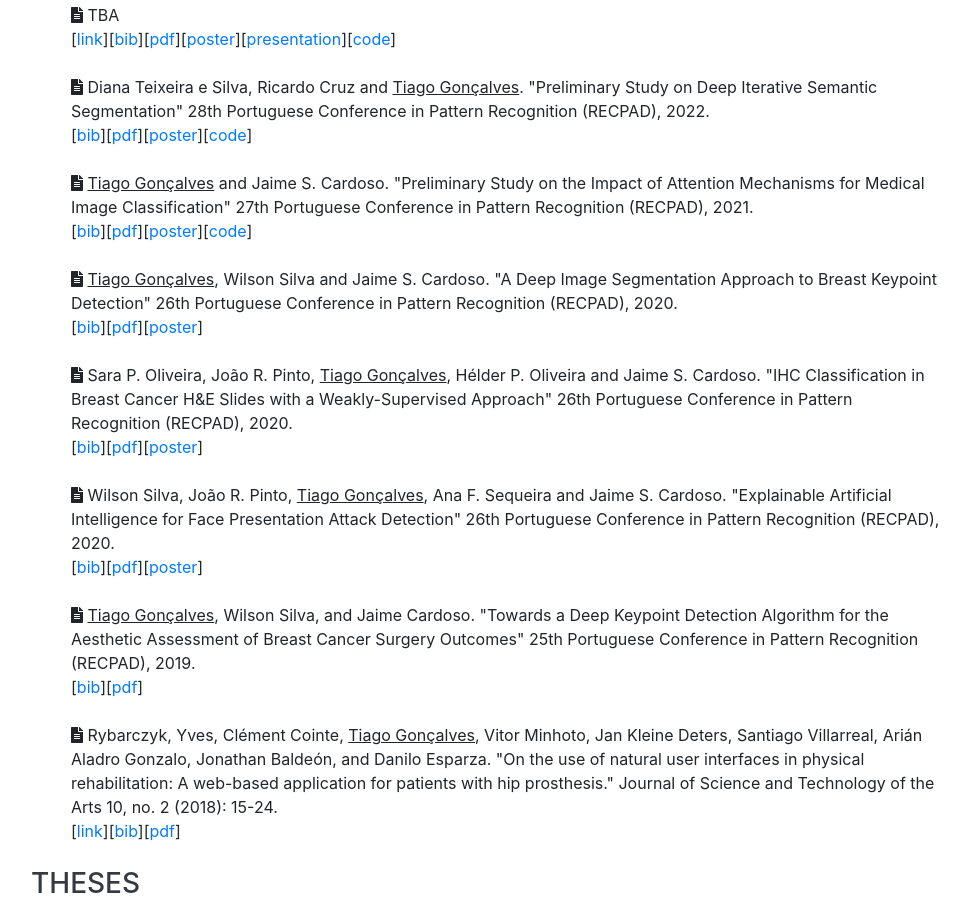
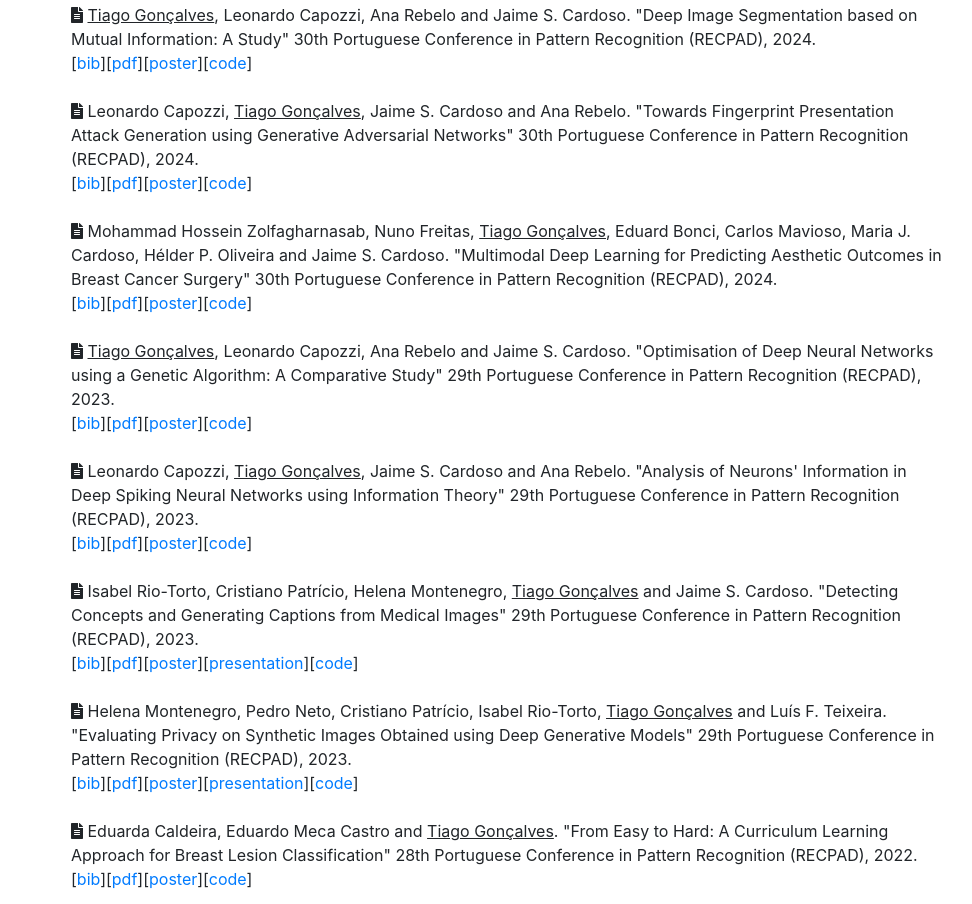
Before and after one commit to TiagoFilipeSousaGoncalves/tiagofilipesousagoncalves.github.io, a website with bundled scripts: page index.html in a window 1280 px wide. Shown: the part 9987-10891 px from the top of the page, without its empty margins (289-1261 px from the left). Built offline with nearby package versions, Linux system fonts and the light colour scheme; a web font is replaced by a local one.

Commit message:
Updated: index.html, publications/

```diff
--- a/index.html
+++ b/index.html
@@ -807,9 +807,65 @@
       <ol class="fa-ul mb-0">
 
         <li>
-          <i class="fas fa-file-alt"></i> TBA
+          <i class="fas fa-file-alt"></i> <u>Tiago Gonçalves</u>, Leonardo Capozzi, Ana Rebelo and Jaime S. Cardoso. "Deep Image Segmentation based on Mutual Information: A Study" 30th Portuguese Conference in Pattern Recognition (RECPAD), 2024.
           <br>
-          [<a target="_blank" href="#">link</a>][<a target="_blank" href="#">bib</a>][<a target="_blank" href="#">pdf</a>][<a target="_blank" href="#">poster</a>][<a target="_blank" href="#">presentation</a>][<a target="_blank" href="#">code</a>]
+          [<a target="_blank" href="publications/bib/gonccalves2024recpad.bib">bib</a>][<a target="_blank" href="publications/bib/gonccalves2024recpad.bib">pdf</a>][<a target="_blank" href="#">poster</a>][<a target="_blank" href="https://github.com/TiagoFilipeSousaGoncalves/image-segmentation-mutual-information">code</a>]
+        </li>
+
+        <br>
+
+        <li>
+          <i class="fas fa-file-alt"></i> Leonardo Capozzi, <u>Tiago Gonçalves</u>, Jaime S. Cardoso and Ana Rebelo. "Towards Fingerprint Presentation Attack Generation using Generative Adversarial Networks" 30th Portuguese Conference in Pattern Recognition (RECPAD), 2024.
+          <br>
+          [<a target="_blank" href="publications/bib/capozzi2024recpad.bib">bib</a>][<a target="_blank" href="publications/pdf/capozzi2024recpad.pdf">pdf</a>][<a target="_blank" href="#">poster</a>][<a target="_blank" href="https://github.com/leonardogomesc/Image-to-image-Generative-Adversarial-Network">code</a>]
+        </li>
+
+        <br>
+
+        <li>
+          <i class="fas fa-file-alt"></i> Mohammad Hossein Zolfagharnasab, Nuno Freitas, <u>Tiago Gonçalves</u>, Eduard Bonci, Carlos Mavioso, Maria J. Cardoso, Hélder P. Oliveira and Jaime S. Cardoso. "Multimodal Deep Learning for Predicting Aesthetic Outcomes in Breast Cancer Surgery" 30th Portuguese Conference in Pattern Recognition (RECPAD), 2024.
+          <br>
+          [<a target="_blank" href="publications/bib/mohammad2024recpad.bib">bib</a>][<a target="_blank" href="publications/pdf/mohammad2024recpad.pdf">pdf</a>][<a target="_blank" href="#">poster</a>][<a target="_blank" href="https://github.com/MsainZn/bcs-aesth-mmodal-retrieval">code</a>]
+        </li>
+
+        <br>
+
+        <li>
+          <i class="fas fa-file-alt"></i> <u>Tiago Gonçalves</u>, Leonardo Capozzi, Ana Rebelo and Jaime S. Cardoso. "Optimisation of Deep Neural Networks using a Genetic Algorithm: A Comparative Study" 29th Portuguese Conference in Pattern Recognition (RECPAD), 2023.
+          <br>
+          [<a target="_blank" href="publications/bib/gonccalves2023recpad.bib">bib</a>][<a target="_blank" href="publications/pdf/gonccalves2023recpad.pdf">pdf</a>][<a target="_blank" href="#">poster</a>][<a target="_blank" href="https://github.com/TiagoFilipeSousaGoncalves/optimizing-dl-parameters-pdeec">code</a>]
+        </li>
+
+        <br>
+
+        <li>
+          <i class="fas fa-file-alt"></i> Leonardo Capozzi, <u>Tiago Gonçalves</u>, Jaime S. Cardoso and Ana Rebelo. "Analysis of Neurons' Information in Deep Spiking Neural Networks using Information Theory" 29th Portuguese Conference in Pattern Recognition (RECPAD), 2023.
+          <br>
+          [<a target="_blank" href="publications/bib/capozzi2023recpad.bib">bib</a>][<a target="_blank" href="publications/pdf/capozzi2023recpad.pdf">pdf</a>][<a target="_blank" href="#">poster</a>][<a target="_blank" href="https://github.com/TiagoFilipeSousaGoncalves/computational-neuroscience">code</a>]
+        </li>
+
+        <br>
+
+        <li>
+          <i class="fas fa-file-alt"></i> Isabel Rio-Torto, Cristiano Patrício, Helena Montenegro, <u>Tiago Gonçalves</u> and Jaime S. Cardoso. "Detecting Concepts and Generating Captions from Medical Images" 29th Portuguese Conference in Pattern Recognition (RECPAD), 2023.
+          <br>
+          [<a target="_blank" href="publications/bib/icrto2023recpad.bib">bib</a>][<a target="_blank" href="publications/pdf/icrto2023recpad.pdf">pdf</a>][<a target="_blank" href="#">poster</a>][<a target="_blank" href="#">presentation</a>][<a target="_blank" href="#">code</a>]
+        </li>
+
+        <br>
+
+        <li>
+          <i class="fas fa-file-alt"></i> Helena Montenegro, Pedro Neto, Cristiano Patrício, Isabel Rio-Torto, <u>Tiago Gonçalves</u> and Luís F. Teixeira. "Evaluating Privacy on Synthetic Images Obtained using Deep Generative Models" 29th Portuguese Conference in Pattern Recognition (RECPAD), 2023.
+          <br>
+          [<a target="_blank" href="publications/bib/hmontenegro2023recpad.bib">bib</a>][<a target="_blank" href="publications/pdf/hmontenegro2023recpad.pdf">pdf</a>][<a target="_blank" href="#">poster</a>][<a target="_blank" href="#">presentation</a>][<a target="_blank" href="#">code</a>]
+        </li>
+
+        <br>
+
+        <li>
+          <i class="fas fa-file-alt"></i> Eduarda Caldeira, Eduardo Meca Castro and <u>Tiago Gonçalves</u>. "From Easy to Hard: A Curriculum Learning Approach for Breast Lesion Classification" 28th Portuguese Conference in Pattern Recognition (RECPAD), 2022.
+          <br>
+          [<a target="_blank" href="publications/bib/eduardacaldeira2022recpad.bib">bib</a>][<a target="_blank" href="publications/pdf/eduardacaldeira2022recpad.pdf">pdf</a>][<a target="_blank" href="#">poster</a>][<a target="_blank" href="#">code</a>]
         </li>
 
         <br>
```
Also changed, not shown: 18 other files.
